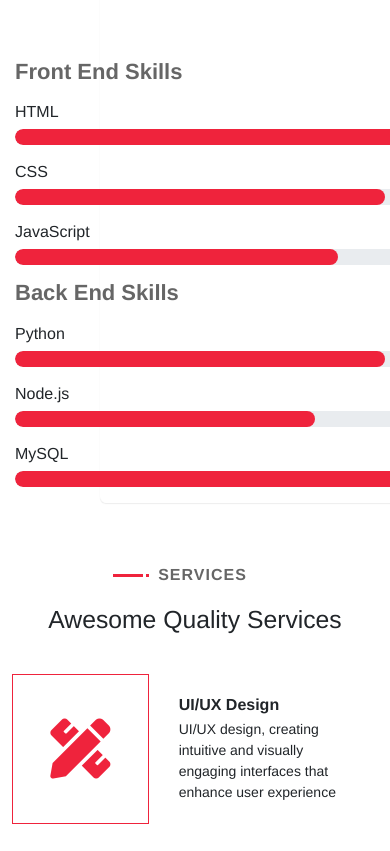
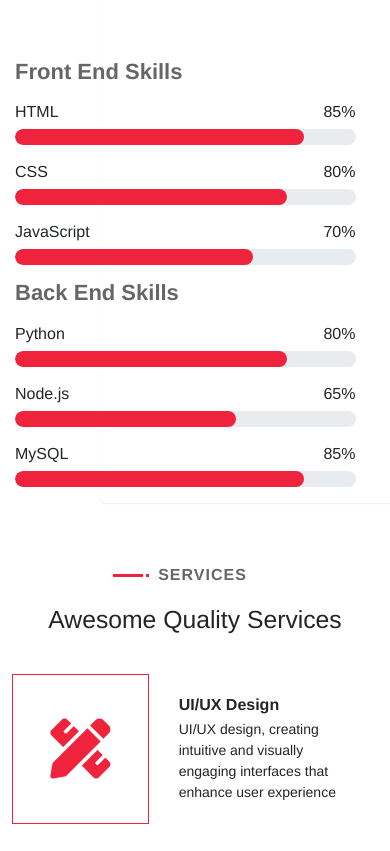
Before and after one commit to PatienceRania/portfolio, a plain HTML site: page index.html in a window 390 px wide. Shown: the part 1123-1974 px from the top of the page. Drawn offline with nearby package versions, Linux system fonts and the light colour scheme.

Commit message:
Add files via upload

```diff
--- a/index.html
+++ b/index.html
@@ -93,7 +93,7 @@
                             </div>
                         </div>
                         <div class="row" style="margin-top: 30px;" id="skillset">
-                            <div class="col-md-6">
+                            <div class=" col-9 col-md-6">
                                 <div class="skills">
                                     <h3>Front End Skills</h3>
                                     <div class="skill-name">
@@ -127,7 +127,7 @@
                                     </div>
                                 </div>
                             </div>
-                            <div class="col-md-6">
+                            <div class=" col-9 col-md-6">
                                 <div class="skills">
                                     <h3>Back End Skills</h3>
                                     <div class="skill-name">
```
